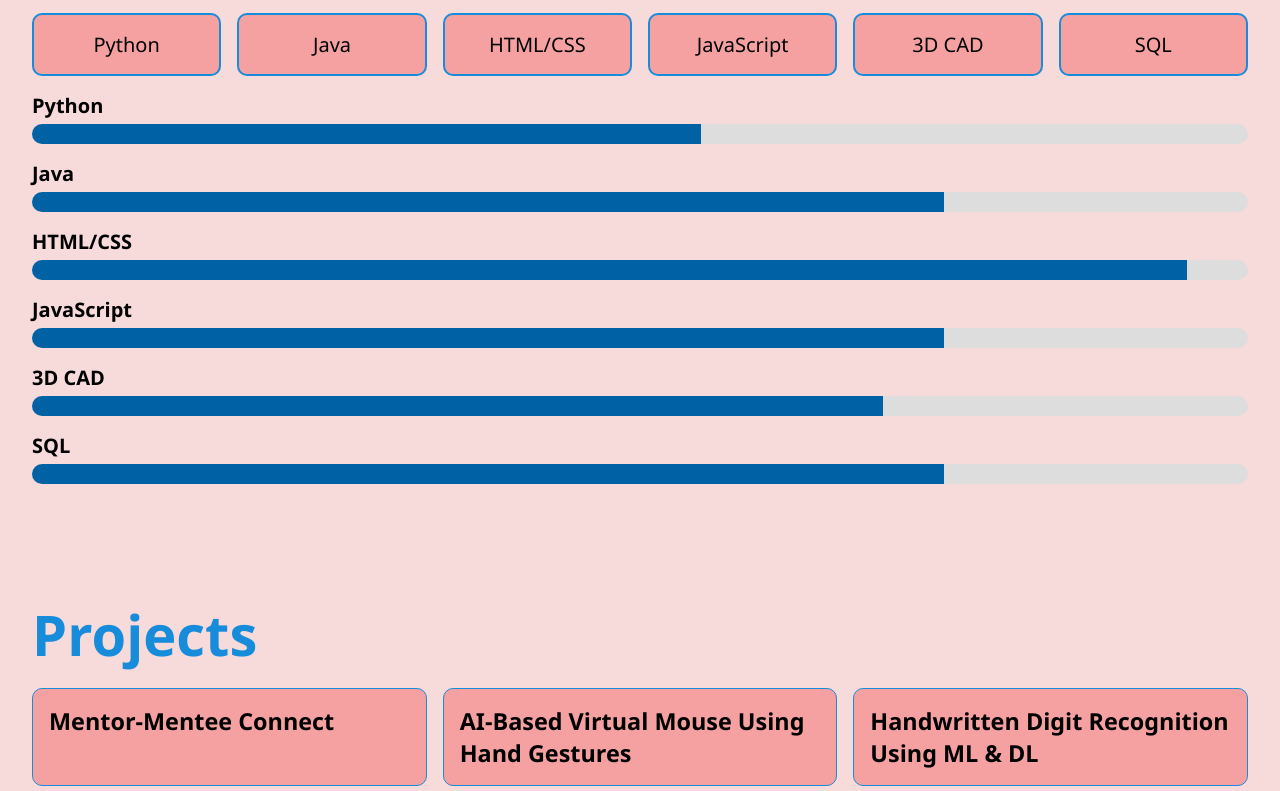
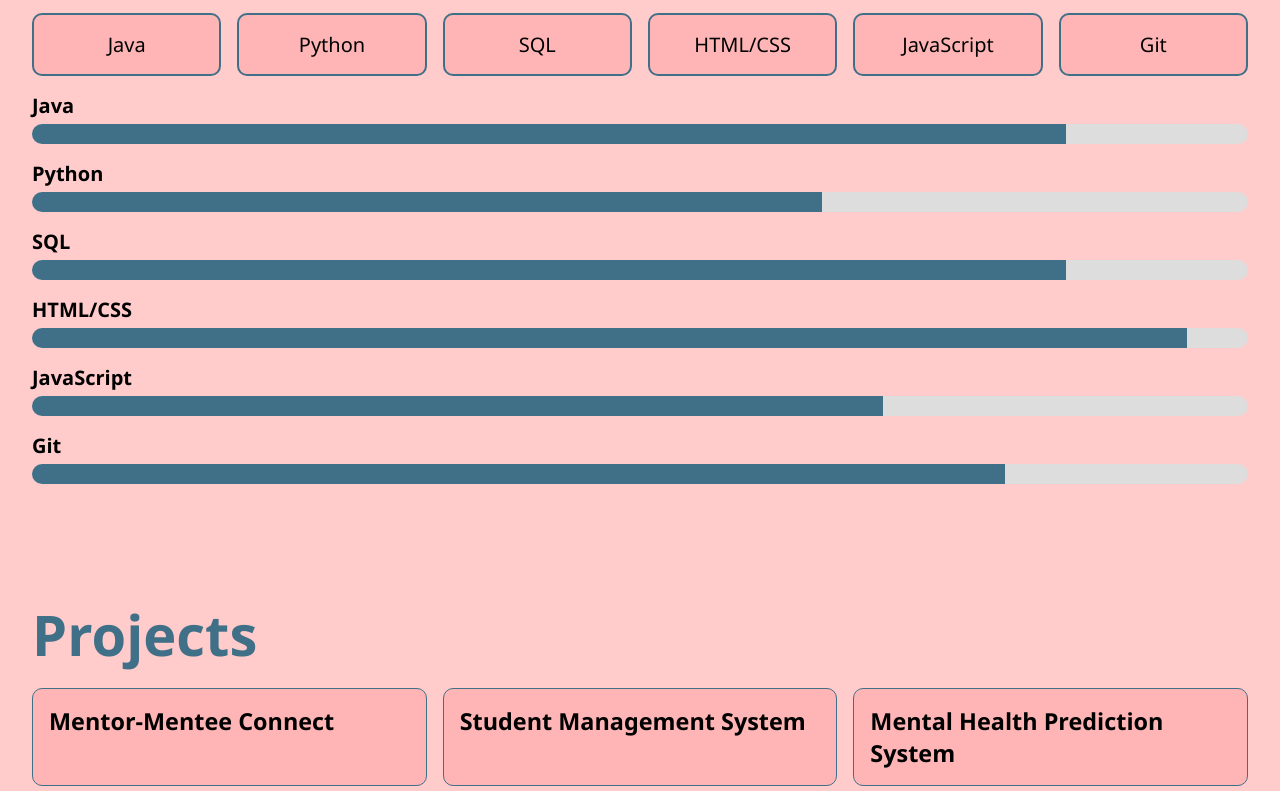
Before and after one commit to AKSHAY1224/My_Portfolio, a plain HTML site: page index.html in a window 1280 px wide. Shown: the part 909-1700 px from the top of the page. Drawn offline with nearby package versions, Linux system fonts and the light colour scheme.

Commit message:
Your update message

```diff
--- a/index.html
+++ b/index.html
@@ -7,6 +7,7 @@
   <link rel="stylesheet" href="style.css" />
   <link href="https://cdn.jsdelivr.net/npm/aos@2.3.4/dist/aos.css" rel="stylesheet">
   <link rel="stylesheet" href="https://cdnjs.cloudflare.com/ajax/libs/font-awesome/6.5.0/css/all.min.css" integrity="sha512-..." crossorigin="anonymous" referrerpolicy="no-referrer" />
+  <link rel="icon" type="image/png" href="images/img.png" />
 </head>
 <body>
 
@@ -33,26 +34,26 @@
 
   <section id="about" data-aos="fade-right">
     <h2>About Me</h2>
-    <p>I’m a results-driven and analytical third-year B.Tech student at Noida Institute of Engineering and Technology, specializing in Artificial Intelligence and Machine Learning (AIML). I possess strong problem-solving and critical thinking skills, with hands-on experience in developing AI-driven and full-stack web applications. Passionate about leveraging emerging technologies, I continuously explore innovative solutions that are scalable, efficient, and impactful.</p>
+    <p>I am a results-driven and analytical fourth-year B.Tech student at Noida Institute of Engineering and Technology, specializing in Artificial Intelligence and Machine Learning (AIML). I possess strong problem-solving and critical thinking skills, with hands-on experience in developing AI-driven and full-stack web applications. Passionate about leveraging emerging technologies, I continuously explore innovative solutions that are scalable, efficient, and impactful.</p>
   </section>
 
   <section id="skills" data-aos="zoom-in">
     <h2>Skills</h2>
     <div class="cards">
+      <div class="card">Java</div>
       <div class="card">Python</div>
-      <div class="card">Java</div>
+      <div class="card">SQL</div>
       <div class="card">HTML/CSS</div>
       <div class="card">JavaScript</div>
-      <div class="card">3D CAD</div>
-      <div class="card">SQL</div>
+      <div class="card">Git</div>
     </div>
     <div class="skills">
-      <div class="skill"><span>Python</span><div class="bar"><div style="width: 55%;"></div></div></div>
-      <div class="skill"><span>Java</span><div class="bar"><div style="width: 75%;"></div></div></div>
+      <div class="skill"><span>Java</span><div class="bar"><div style="width: 85%;"></div></div></div>
+      <div class="skill"><span>Python</span><div class="bar"><div style="width: 65%;"></div></div></div>
+      <div class="skill"><span>SQL</span><div class="bar"><div style="width: 85%;"></div></div></div>
       <div class="skill"><span>HTML/CSS</span><div class="bar"><div style="width: 95%;"></div></div></div>
-      <div class="skill"><span>JavaScript</span><div class="bar"><div style="width: 75%;"></div></div></div>
-      <div class="skill"><span>3D CAD</span><div class="bar"><div style="width: 70%;"></div></div></div>
-      <div class="skill"><span>SQL</span><div class="bar"><div style="width: 75%;"></div></div></div>
+      <div class="skill"><span>JavaScript</span><div class="bar"><div style="width: 70%;"></div></div></div>
+      <div class="skill"><span>Git</span><div class="bar"><div style="width: 80%;"></div></div></div>
     </div>
   </section>
 
@@ -62,11 +63,11 @@
       <div class="project" onclick="openModal('Mentor-Mentee Connect')">
         <h3>Mentor-Mentee Connect</h3>
       </div>
-      <div class="project" onclick="openModal('AI-Based Virtual Mouse Using Hand Gestures')">
-        <h3>AI-Based Virtual Mouse Using Hand Gestures</h3>
+      <div class="project" onclick="openModal('Student Management System')">
+        <h3>Student Management System</h3>
       </div>
-      <div class="project" onclick="openModal('Handwritten Digit Recognition Using Machine Learning & Deep Learning')">
-        <h3>Handwritten Digit Recognition Using ML & DL</h3>
+      <div class="project" onclick="openModal('Mental Health Prediction System')">
+        <h3>Mental Health Prediction System</h3>
       </div>
     </div>
   </section>
@@ -84,7 +85,7 @@
 
   <section id="resume" data-aos="flip-left">
     <h2>Resume</h2>
-    <a href="resume.pdf" class="btn" download><i class="fas fa-download"></i> Download Resume</a>
+    <a href="AKSHAY_PRATAP_SINGH_RESUME.pdf" class="btn" download><i class="fas fa-download"></i> Download Resume</a>
   </section>
 
   <section id="contact" data-aos="fade-down">
--- a/style.css
+++ b/style.css
@@ -21,13 +21,13 @@ body {
 
 /* Light Mode (Default) */
 :root {
-  --bg: #f7dada;
+  --bg: #ffcbcb;
   --text: #000000;
-  --primary: #168cda;
-  --card-bg: #f5a1a1;
-  --skill-bar: #0062a4;
-  --nav-bg: #0f1c3c;
-  --footer-bg: #0e1a35;
+  --primary: #407088;
+  --card-bg:  #ffb5b5;
+  --skill-bar: #407088;
+  --nav-bg: #132743;
+  --footer-bg: #132743;
 }
 
 /* Dark Mode */
@@ -35,7 +35,7 @@ body.dark {
   --bg: #000000;
   --text: #d1d1d1;
   --card-bg: #1e1e1e;
-  --skill-bar: #00c3ff;
+  --skill-bar: #407088;
   --nav-bg: #121212;
   --footer-bg: #1c1c1c;
 }
@@ -75,7 +75,7 @@ nav {
 
 /* Header */
 header {
-  background: linear-gradient(135deg, #007acc, #00c2ff);
+  background: linear-gradient(135deg, #22477a, #477c96);
   text-align: center;
   padding: 1rem 0rem;
   color: #000;
```
Also changed, not shown: images/img.png (added), 2 other files.
